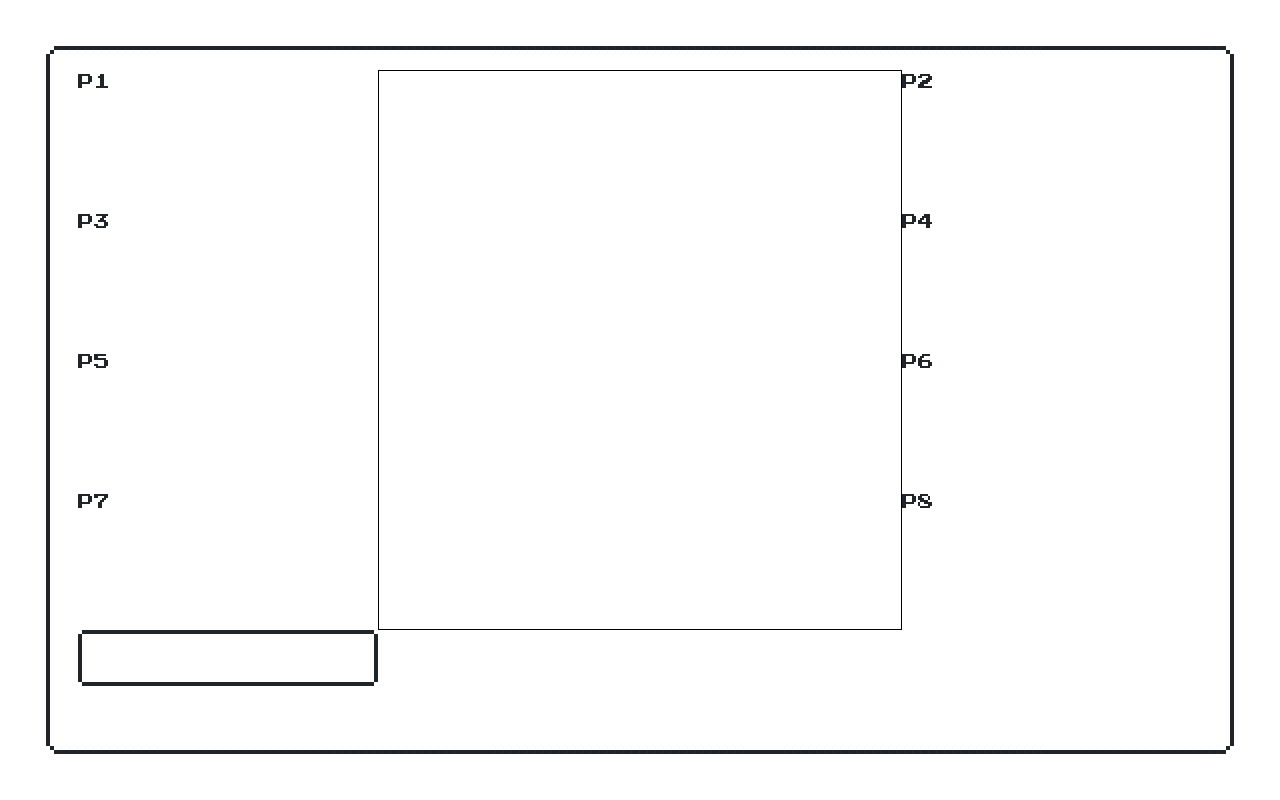
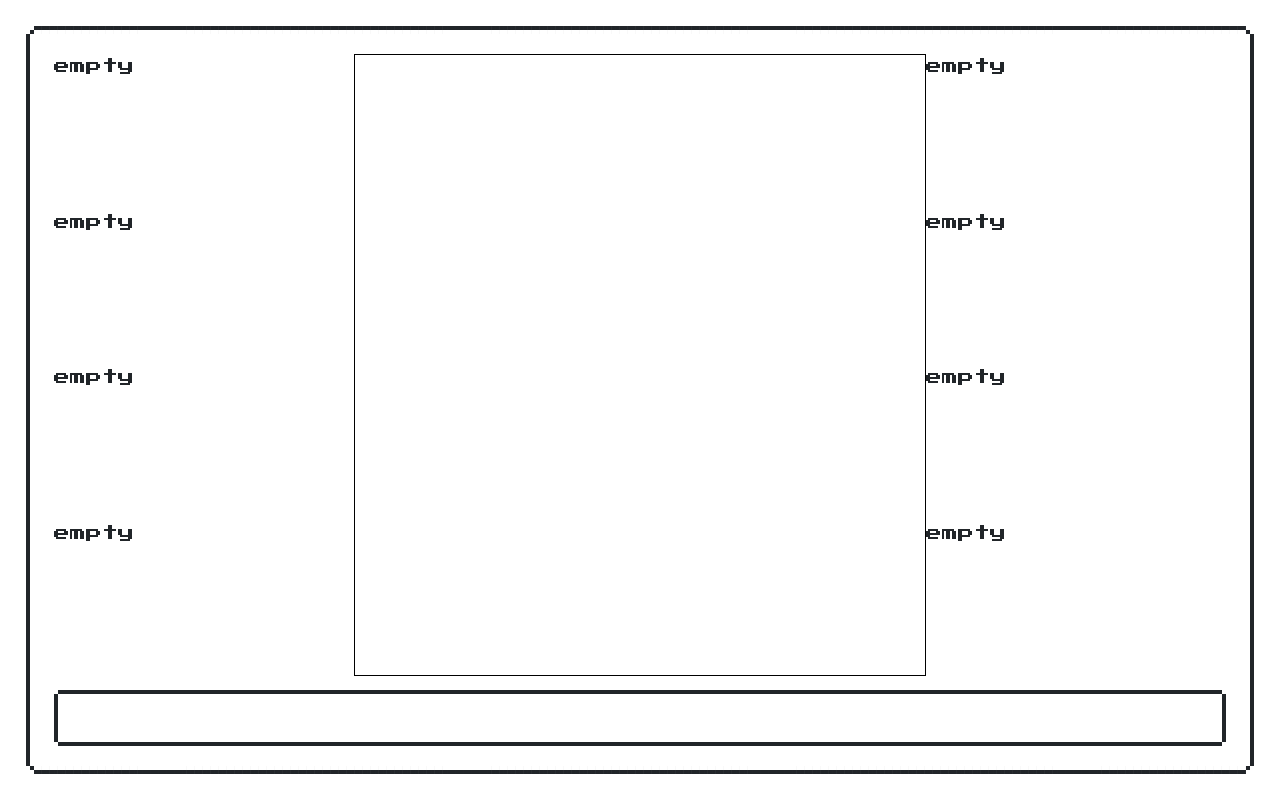
Before and after one commit to sthobis/guess-my-drawing, a Next.js app: page /room in a window 1280 px wide. Built offline with nearby package versions, Linux system fonts and the light colour scheme; no server answers.

Commit message:
feat: add synched drawing between players

```diff
--- a/components/Canvas.js
+++ b/components/Canvas.js
@@ -1,8 +1,8 @@
+import PropTypes from "prop-types";
 import { useEffect, useRef, useState } from "react";
 import useMousePosition from "../lib/useMousePosition";
 
-const Canvas = () => {
-  const canvasRef = useRef();
+const Canvas = ({ canvasRef, broadcastDrawing }) => {
   const mouse = useMousePosition(canvasRef);
   const prevMouse = useRef(null);
 
@@ -21,14 +21,19 @@ const Canvas = () => {
     }
   });
 
-  useEffect(() => {
+  const resizeCanvas = () => {
     canvasRef.current.width = canvasRef.current.getBoundingClientRect().width;
     canvasRef.current.height = canvasRef.current.getBoundingClientRect().height;
+  };
+  useEffect(() => {
+    resizeCanvas();
+    window.addEventListener("resize", resizeCanvas);
+    return () => window.removeEventListener("resize", resizeCanvas);
   }, []);
+
   const drawCanvas = () => {
     const ctx = canvasRef.current.getContext("2d");
     ctx.fillStyle = "#000";
-    console.log(prevMouse.current);
     if (prevMouse.current) {
       ctx.beginPath();
       ctx.moveTo(prevMouse.current.x, prevMouse.current.y);
@@ -38,6 +43,7 @@ const Canvas = () => {
     } else {
       ctx.fillRect(mouse.x, mouse.y, 1, 1);
     }
+    broadcastDrawing({ mouse, prevMouse });
     prevMouse.current = mouse;
   };
 
@@ -65,4 +71,8 @@ const Canvas = () => {
   );
 };
 
+Canvas.propTypes = {
+  broadcastDrawing: PropTypes.func.isRequired
+};
+
 export default Canvas;
--- a/components/Room.js
+++ b/components/Room.js
@@ -13,6 +13,7 @@ const EVENT = {
   CLIENT_JOIN_ROOM: "client_join_room",
   CLIENT_LEAVE_ROOM: "client_leave_room",
   CLIENT_SUBMIT_ANSWER: "client_submit_answer",
+  CLIENT_UPDATE_DRAWING: "client_update_drawing",
   SERVER_JOIN_ERROR: "server_join_error",
   SERVER_UPDATE_PLAYER_LIST: "server_update_player_list",
   SERVER_NEW_ANSWER: "server_new_answer"
@@ -20,6 +21,7 @@ const EVENT = {
 
 const Room = ({ username }) => {
   const socketRef = useRef();
+  const canvasRef = useRef();
 
   const [player, setPlayer] = useState({
     id: uuidv4(),
@@ -37,6 +39,7 @@ const Room = ({ username }) => {
     socket.on(EVENT.SERVER_JOIN_ERROR, handleError);
     socket.on(EVENT.SERVER_UPDATE_PLAYER_LIST, updatePlayerList);
     socket.on(EVENT.SERVER_NEW_ANSWER, popNewAnswer);
+    socket.on(EVENT.CLIENT_UPDATE_DRAWING, updateDrawing);
     socketRef.current = socket;
 
     return () => socket.close();
@@ -71,25 +74,51 @@ const Room = ({ username }) => {
     setAnswer("");
   };
 
+  const broadcastDrawing = payload => {
+    socketRef.current.emit(EVENT.CLIENT_UPDATE_DRAWING, payload);
+  };
+
+  const updateDrawing = ({ mouse, prevMouse }) => {
+    const ctx = canvasRef.current.getContext("2d");
+    ctx.fillStyle = "#000";
+    if (prevMouse.current) {
+      ctx.beginPath();
+      ctx.moveTo(prevMouse.current.x, prevMouse.current.y);
+      ctx.lineTo(mouse.x, mouse.y);
+      ctx.stroke();
+      ctx.closePath();
+    } else {
+      ctx.fillRect(mouse.x, mouse.y, 1, 1);
+    }
+    prevMouse.current = mouse;
+  };
+
   return (
     <div className="room nes-container is-rounded">
-      <div className="player">P1</div>
-      <div className="player">P2</div>
-      <div className="player">P3</div>
-      <div className="player">P4</div>
-      <div className="player">P5</div>
-      <div className="player">P6</div>
-      <div className="player">P7</div>
-      <div className="player">P8</div>
+      {playerList.map((p, i) => {
+        if (!p) {
+          return (
+            <div key={i} className="player">
+              empty
+            </div>
+          );
+        } else {
+          return (
+            <div key={i} className="player">
+              {p.username}
+            </div>
+          );
+        }
+      })}
       <div className="canvas-container">
-        <Canvas />
+        <Canvas canvasRef={canvasRef} broadcastDrawing={broadcastDrawing} />
       </div>
-      <form onSubmit={submitAnswer}>
+      <form className="input-form" onSubmit={submitAnswer}>
         <div className="input-box nes-field">
           <input
             type="text"
             id="username"
-            className="nes-input"
+            className="input nes-input"
             value={answer}
             onChange={e => setAnswer(e.target.value.trim())}
           />
@@ -100,11 +129,12 @@ const Room = ({ username }) => {
         .room {
           display: grid;
           grid-template-columns: 300px auto 300px;
-          grid-template-rows: 1fr 1fr 1fr 1fr 100px;
+          grid-template-rows: 1fr 1fr 1fr 1fr 70px;
           grid-template-areas: "p1 canvas p2" "p3 canvas p4" "p5 canvas p6" "p7 canvas p8" "input input input";
-          width: calc(100vw - 100px);
-          height: calc(100vh - 100px);
-          margin: 50px;
+          width: calc(100vw - 60px);
+          height: calc(100vh - 60px);
+          margin: 30px;
+          padding: 20px;
         }
 
         .player:nth-child(1) {
@@ -144,8 +174,16 @@ const Room = ({ username }) => {
           position: relative;
         }
 
+        .input-form {
+          grid-area: input;
+          display: flex;
+          justify-content: stretch;
+          align-items: flex-end;
+        }
+
         .input-box {
-          grid-area: input;
+          display: flex;
+          width: 100%;
         }
       `}</style>
     </div>
```
